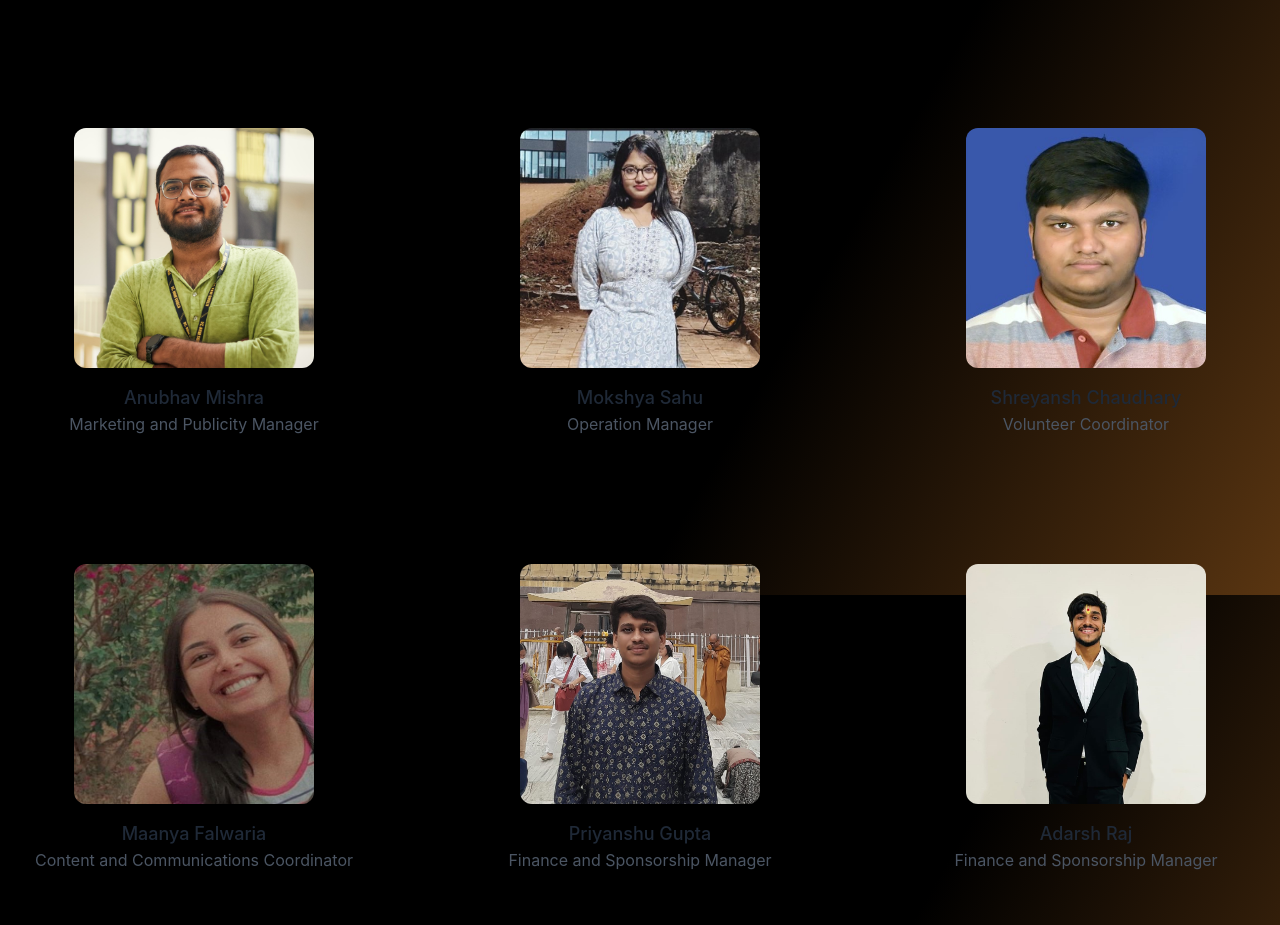
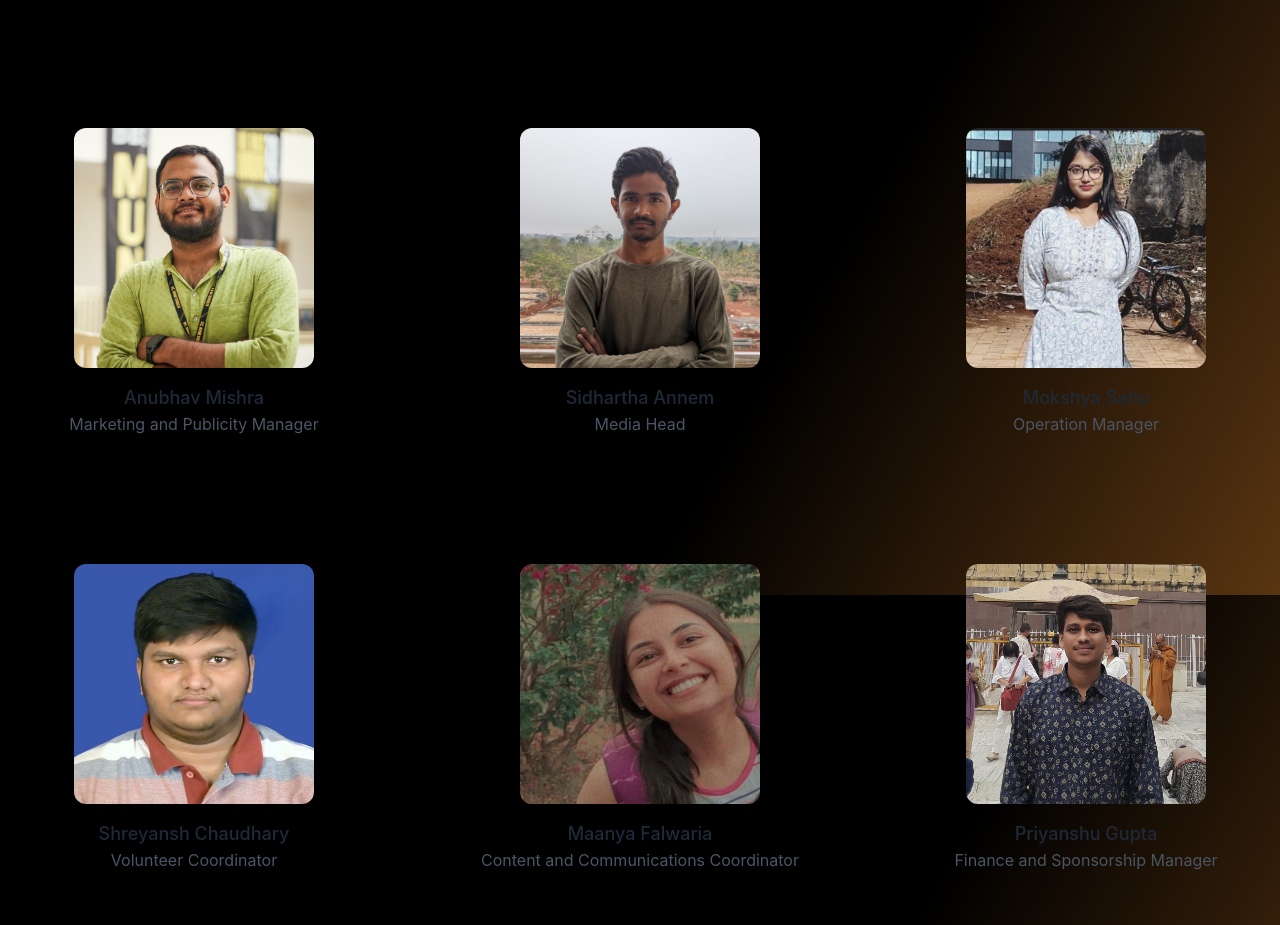
Before and after one commit to AShr12xz/eco_conclave, a React (Create React App) app in the folder client/: page /team in a window 1280 px wide. Shown: the part 1005-1930 px from the top of the page. Built offline with nearby package versions, Linux system fonts and the light colour scheme.

Commit message:
Completed Team Section

```diff
--- a/client/src/pages/Team.js
+++ b/client/src/pages/Team.js
@@ -8,6 +8,7 @@ import poonam from './../assets/IMAGES/Poonam.jpg'
 import shreyansh from './../assets/IMAGES/shreyansh.jpg'
 import priyanshu from './../assets/IMAGES/Priyanshu.jpg'
 import aditya from './../assets/IMAGES/Aditya.jpg'
+import annem from './../assets/IMAGES/Annem.jpg'
 import aryush from './../assets/IMAGES/Aryush.jpg'
 import shrey from './../assets/IMAGES/Shrey.jpg'
 import maanya from './../assets/IMAGES/Maanya.jpg'
@@ -140,6 +141,18 @@ function Team() {
                         </div>
 
                         <div class="text-center">
+                            <img class="rounded-xl sm:size-48 lg:size-60 mx-auto" src={annem} alt="Description" />
+                            <div class="mt-2 sm:mt-4">
+                                <h3 class="text-sm font-medium text-gray-800 sm:text-base lg:text-lg dark:text-neutral-200">
+                                    Sidhartha Annem
+                                </h3>
+                                <p class="text-xs text-gray-600 sm:text-sm lg:text-base dark:text-neutral-400">
+                                    Media Head
+                                </p>
+                            </div>
+                        </div>
+
+                        <div class="text-center">
                             <img class="rounded-xl sm:size-48 lg:size-60 mx-auto" src={mokshya} alt="Description" />
                             <div class="mt-2 sm:mt-4">
                                 <h3 class="text-sm font-medium text-gray-800 sm:text-base lg:text-lg dark:text-neutral-200">
```
Also changed, not shown: client/src/assets/IMAGES/Annem.jpg (added).
